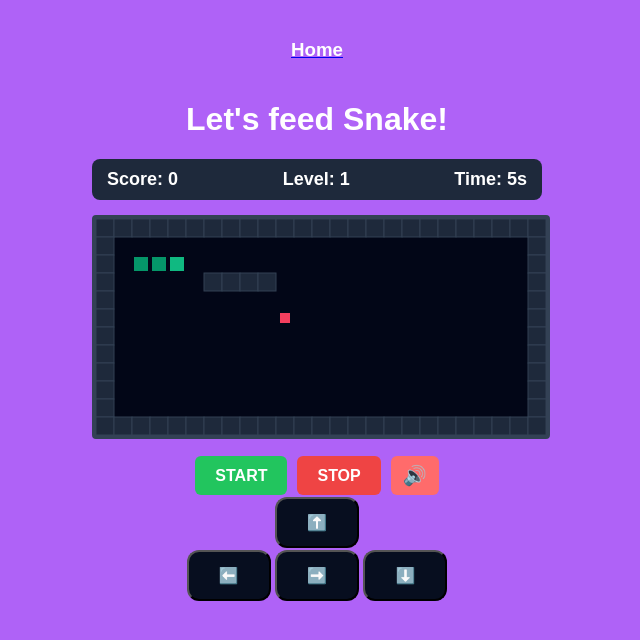
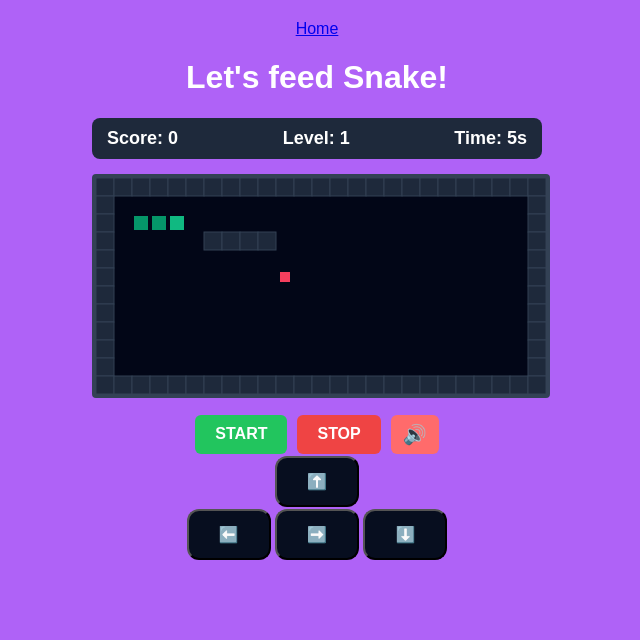
Before and after one commit to ams1612/Handy-Game-Zone, a plain HTML site: page Snake/snake.html in a window 1280 px wide. Shown: the whole page, without its empty margins (323-963 px from the left). Drawn offline with Linux system fonts and the light colour scheme.

Commit message:
Fix home link and formatting in snake.html

```diff
--- a/Snake/snake.html
+++ b/Snake/snake.html
@@ -8,7 +8,7 @@
 </head>
 <body>
      <div class="Snake">
-        <a href="/index.html"><h3>Home</h3></a>
+        <a href="../index.html" class="home-link">Home</a>
 
     </div>
     <h1>Let's feed Snake!</h1>
```
